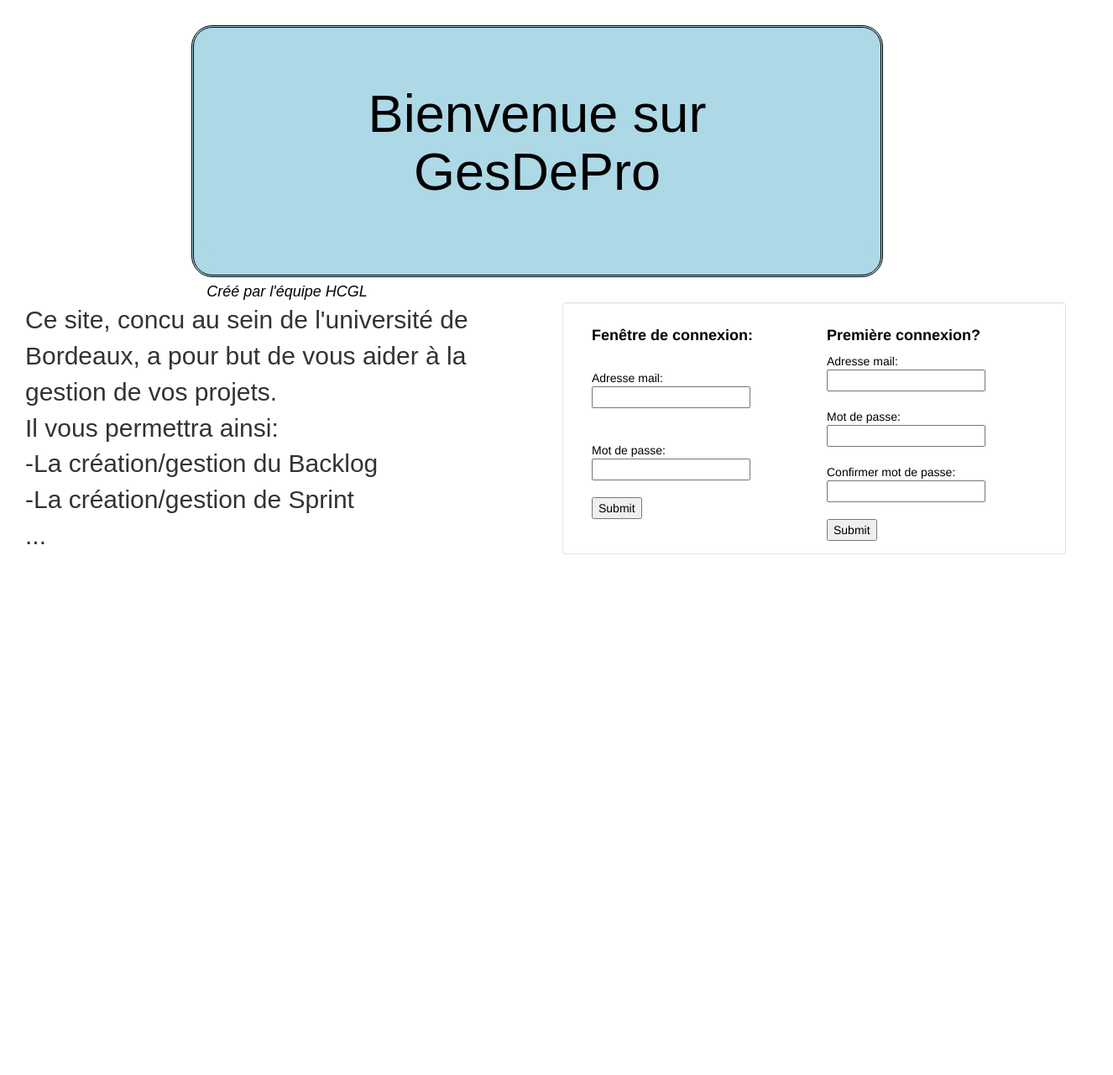
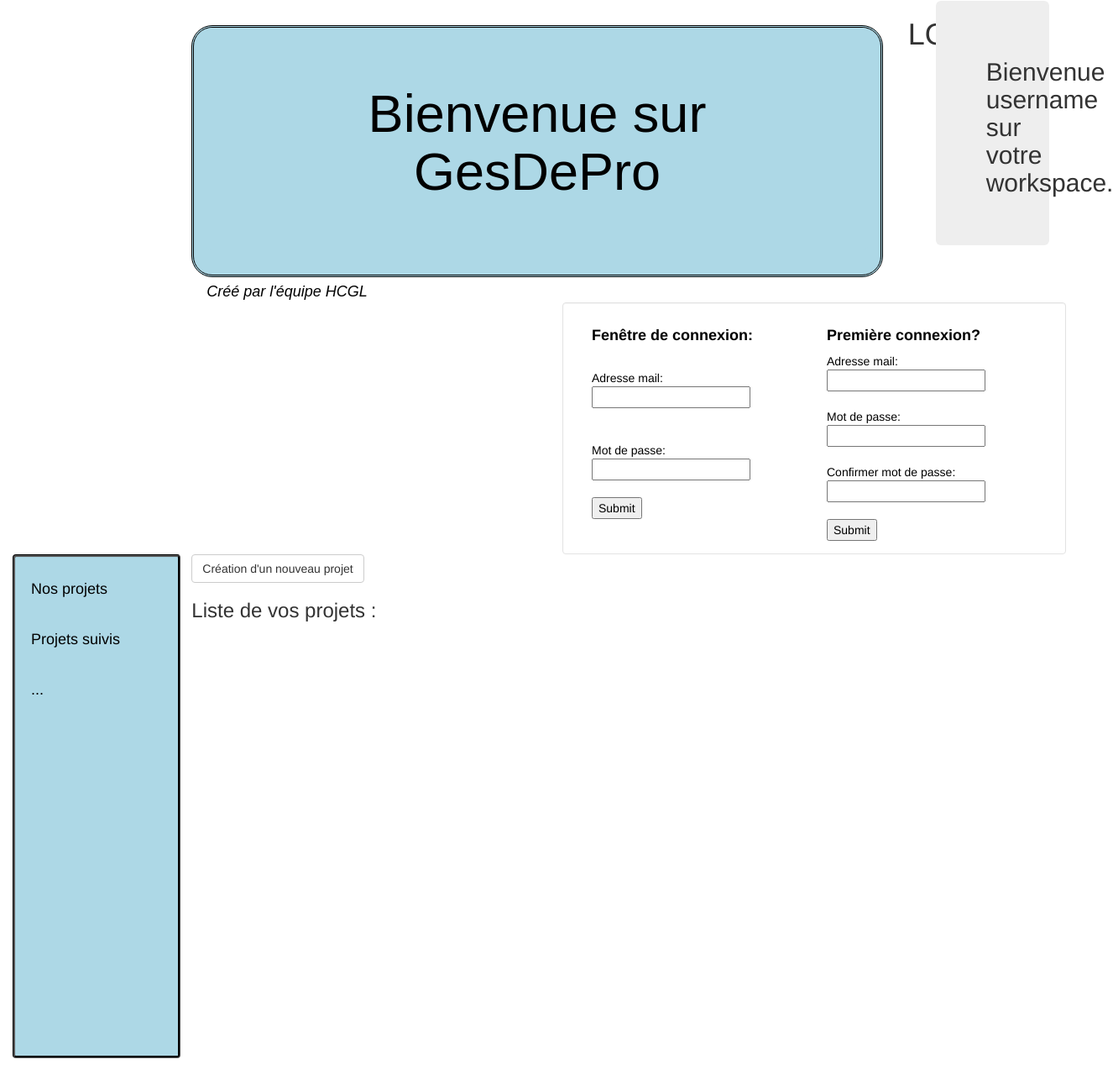
Before and after one commit to Lunya/PGP_2017, an Angular app: page / in a window 1280 px wide. Shown: the whole page at 84% size, 1326 px wide, since content can reach past the window. Before the commit the page ends 800 px from the top, so only its background shows below. Built offline with nearby package versions, Linux system fonts and the light colour scheme.

Commit message:
Vue du workspace

```diff
--- a/package.json
+++ b/package.json
@@ -22,8 +22,11 @@
 		"@angular/platform-browser": "^5.0.1",
 		"@angular/platform-browser-dynamic": "^5.0.1",
 		"@angular/router": "^5.0.1",
+		"bootstrap": "^3.3.7",
 		"core-js": "^2.5.1",
 		"dotenv": "^4.0.0",
+		"jquery": "^3.2.1",
+		"mysql": "^2.15.0",
 		"rxjs": "^5.5.2",
 		"zone.js": "^0.8.18"
 	},
--- a/src/app/app.component.html
+++ b/src/app/app.component.html
@@ -3,3 +3,5 @@
 <app-header></app-header>
 
 <app-text></app-text>
+
+<app-connected-view></app-connected-view>
--- a/src/app/app.module.ts
+++ b/src/app/app.module.ts
@@ -5,13 +5,16 @@ import { NgModule } from '@angular/core';
 import { AppComponent } from './app.component';
 import { TextComponent } from './text/text.component';
 import { HeaderComponent } from './header/header.component';
+import { ConnectedViewComponent } from './connected-view/connected-view.component';
+
 
 
 @NgModule({
   declarations: [
     AppComponent,
     TextComponent,
-    HeaderComponent
+    HeaderComponent,
+    ConnectedViewComponent
   ],
   imports: [
     BrowserModule
--- /dev/null
+++ b/src/app/connected-view/connected-view.component.css
@@ -0,0 +1,14 @@
+#form1 .well{
+  background-color: LightBlue;
+  width: 200px;
+  height: 600px;
+  border-color: black;
+  border-width: medium;
+}
+
+#form2 .container-fluid{
+  border-style: double;
+}
+#form3 .well{
+  background-color: OrangeRed;
+}
--- /dev/null
+++ b/src/app/connected-view/connected-view.component.html
@@ -0,0 +1,34 @@
+
+<div class="container-fluid">
+  <div class="row">
+    <div class="col-md-2">
+      <h1> <p align="center">LOGO </p></h1>
+    </div>
+
+    <div class="col-md-10">
+
+      <form id="form2">
+          <div class="jumbotron">
+            <h2>Bienvenue {{pseudo}} sur votre workspace.</h2>
+          </div>
+      </form>
+    </div>
+  </div>
+  <div class="row">
+    <div class="col-md-2">
+    <form id="form1">
+      <div class="well">
+        <h4>Nos projets</h4><br>
+        <h4>Projets suivis</h4><br>
+        <h4>...</h4>
+      </div>
+    </form>
+  </div>
+  <div class="col-md-3">
+    <form id="form3">
+    <button type="button" class="btn btn-default" (click)="onSelect()">Création d'un nouveau projet</button>
+    </form>
+    <h3>Liste de vos projets :</h3>
+</div>
+  </div>
+</div>
--- /dev/null
+++ b/src/app/connected-view/connected-view.component.ts
@@ -0,0 +1,19 @@
+import { Component, OnInit, ViewEncapsulation } from '@angular/core';
+
+@Component({
+  selector: 'app-connected-view',
+  templateUrl: './connected-view.component.html',
+  styleUrls: ['./connected-view.component.css'],
+  encapsulation: ViewEncapsulation.None
+})
+export class ConnectedViewComponent implements OnInit {
+
+  constructor() { }
+
+  ngOnInit() {
+  }
+  pseudo='username';
+  onSelect(){
+    alert();
+  }
+}
--- a/src/app/text/text.component.html
+++ b/src/app/text/text.component.html
@@ -1,15 +1,6 @@
 
 <div class="col-md-6">
-  <div class="container">
 
-    <p align="left" class="Center-text">
-    Ce site, concu au sein de l'université de Bordeaux, a pour but de vous aider à la gestion de vos projets. <br>
-    Il vous permettra ainsi:<br>
-    -La création/gestion du Backlog<br>
-    -La création/gestion de Sprint<br>
-    ...
-    </p>
-  </div>
 </div>
 <div class="col-md-6">
   <div class="container">
```
Also changed, not shown: .angular-cli.json, 2 other files (tests, documents, lock files or other folders).
